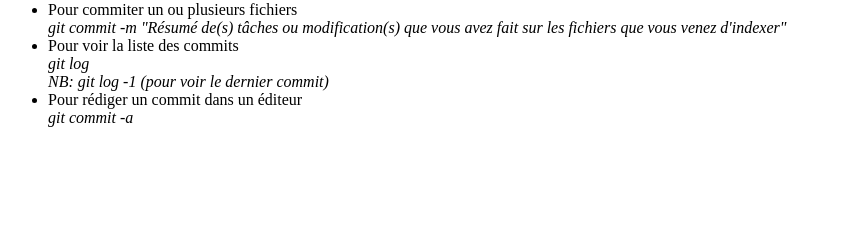
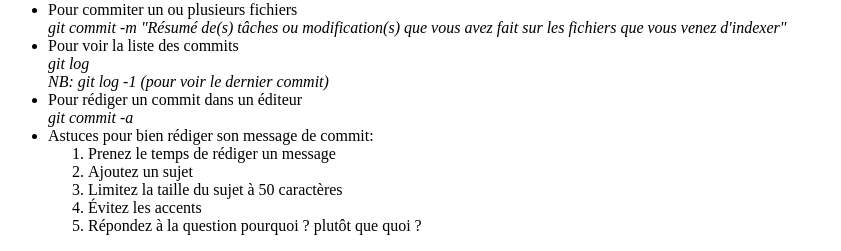
Before and after one commit to Fullfifax/learn-git, a plain HTML site: page index.html in a window 1280 px wide. Shown: the part 571-822 px from the top of the page, without its empty margins (0-841 px from the left). Before the commit the page ends 800 px from the top, so only its background shows below. Drawn offline with Linux system fonts and the light colour scheme.

Commit message:
[COMMIT] Astuces pour bien rediger un message de commit

```diff
--- a/index.html
+++ b/index.html
@@ -59,6 +59,16 @@
             Pour rédiger un commit dans un éditeur <br>
             <span><em>git commit -a</em></span> <br>
         </li>
+        <li>
+            Astuces pour bien rédiger son message de commit: <br>
+            <ol>
+                <li>Prenez le temps de rédiger un message</li>
+                <li>Ajoutez un sujet</li>
+                <li>Limitez la taille du sujet à 50 caractères</li>
+                <li>Évitez les accents</li>
+                <li>Répondez à la question pourquoi ? plutôt que quoi ?</li>
+            </ol>
+        </li>
     </ul>
 </body>
 </html>
```
